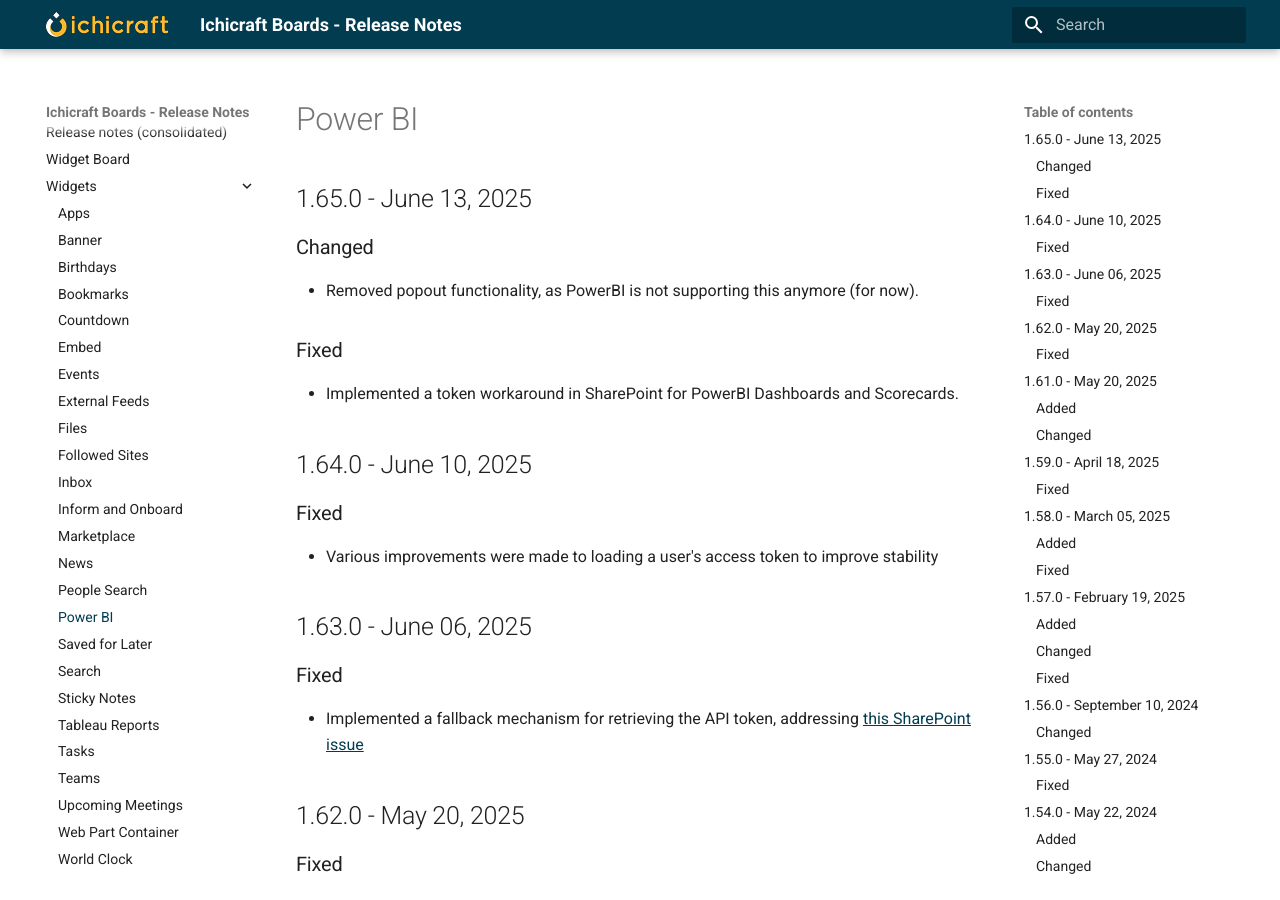
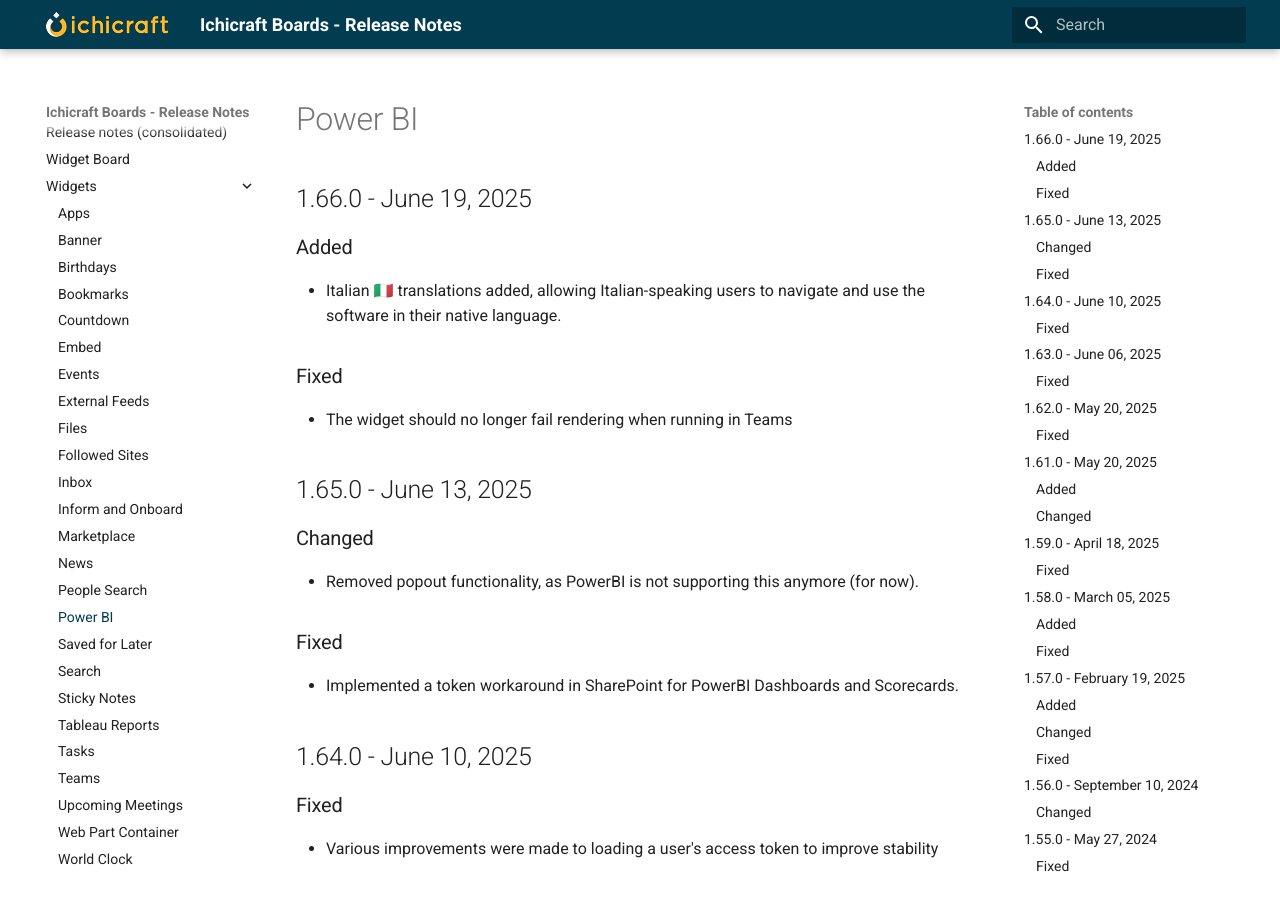
Before and after one commit to ichicraft/widgets-docs, an MkDocs documentation site: the page built from docs/Widgets/Power BI.md, in a window 1280 px wide and 900 px high. Built offline with MkDocs 1.6.1 and Material for MkDocs 9.7.7, drawn with Linux system fonts in a browser that asks for light colours.

```diff
--- a/docs/Widgets/Power BI.md
+++ b/docs/Widgets/Power BI.md
@@ -1,3 +1,11 @@
+## 1.66.0 - June 19, 2025
+
+### Added
+- Italian 🇮🇹 translations added, allowing Italian-speaking users to navigate and use the software in their native language.
+
+### Fixed
+- The widget should no longer fail rendering when running in Teams
+
 ## 1.65.0 - June 13, 2025
 
 ### Changed
```
Also changed, not shown: docs/Release-notes-(consolidated).md (+8 -0 lines).
